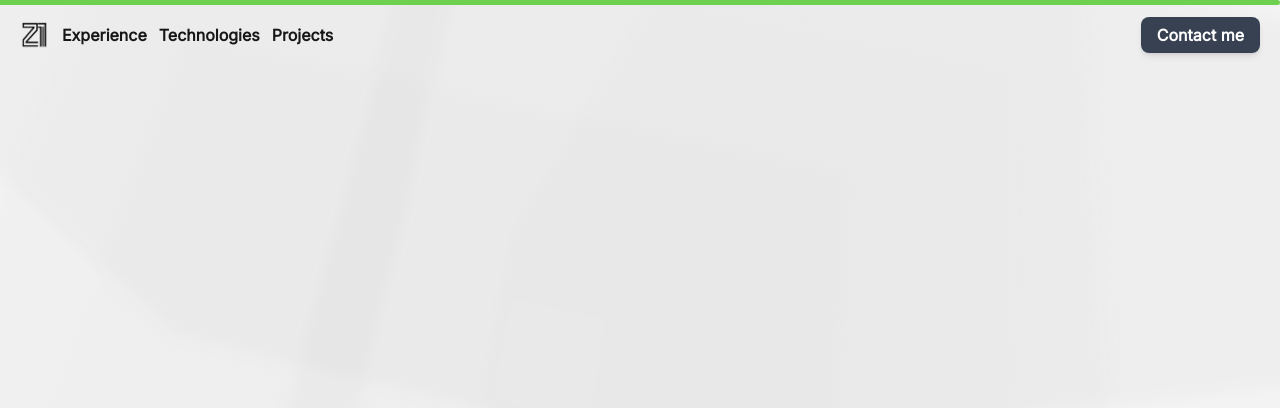
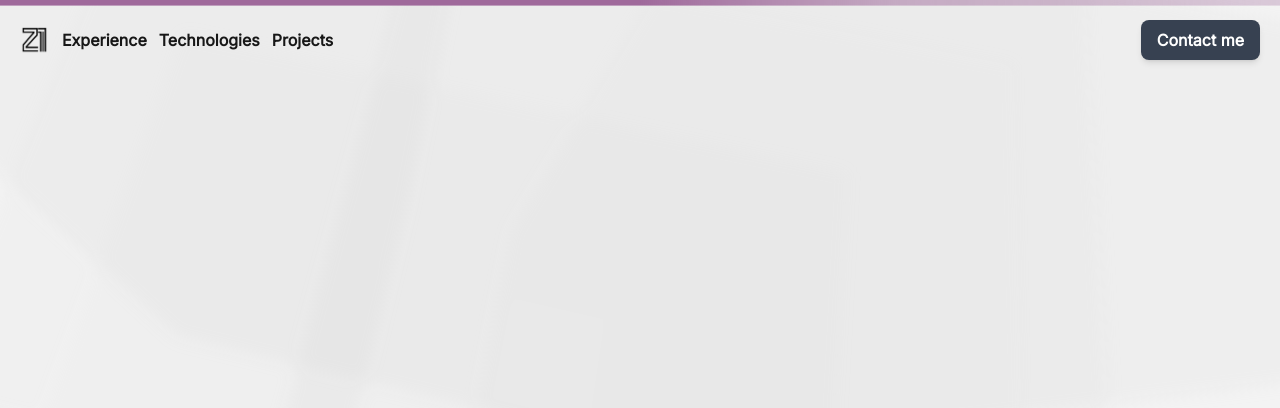
Before and after one commit to misanc21/newRepo, a Next.js app: page / in a window 1280 px wide. Shown: the top 408 px of the page. Built offline with nearby package versions, Linux system fonts and the light colour scheme.

Commit message:
fixin modal button and adding style to progress bar

```diff
--- a/src/app/page.tsx
+++ b/src/app/page.tsx
@@ -18,9 +18,21 @@ export default function Home() {
           right: 0,
           height: 5,
           originX: 0,
-          backgroundColor: '#6dd14f',
           zIndex: 100,
-          borderRadius: '0 10px 10px 0',
+        }}
+        animate={{
+          scaleY: [1, 1.5, 1],
+          background: [
+            "linear-gradient(to left, rgba(43, 185, 0, 0.3)0%,rgba(43, 185, 0, 0.5) 30%,rgba(43, 185, 0, 1)50%",
+            "linear-gradient(to left, rgba(0, 100, 207, 0.3)0%,rgba(0, 100, 207, 0.5)30%, rgba(0, 100, 207,1)50%",
+            "linear-gradient(to left, rgba(240, 112, 0, 0.3)0%,rgba(240, 112, 0, 0.5)30%, rgba(240, 112, 0,1)50%",
+          ],
+        }}
+        transition={{
+          duration: 2,
+          repeat: Infinity,
+          ease: "linear",
+          repeatType: "reverse"
         }}
       />
       <div className="relative z-50 overflow-y-auto">
--- a/src/components/ContactButton.tsx
+++ b/src/components/ContactButton.tsx
@@ -1,7 +1,6 @@
 'use client'
 import { useGlobalState } from "@/app/context/Context";
 import { motion } from "motion/react";
-import Link from "next/link";
 
 export default function ContactButton() {
   const { showModal, setShowModal } = useGlobalState();
@@ -12,9 +11,13 @@ export default function ContactButton() {
         whileTap={{ scale: 0.90 }}
         transition={{ type: "spring", stiffness: 300, damping: 10 }}
       >
-        <Link href={"/"} onClick={() => setShowModal(!showModal)} className="bg-gray-700 text-white font-bold py-2 px-4 rounded-lg shadow-md hover:bg-gray-900 transition duration-300">
+        <button
+          onClick={() => setShowModal(!showModal)}
+          className="bg-gray-700 text-white font-bold py-2 px-4 rounded-lg shadow-md hover:bg-gray-900 transition duration-300 hover:cursor-pointer"
+          type="button"
+        >
           Contact me
-        </Link>
+        </button>
       </motion.div>
     </>
   );
```
